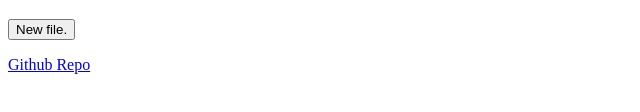
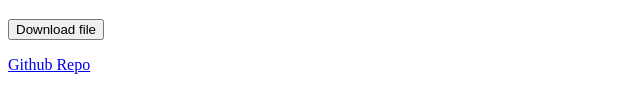
Before and after one commit to Brainy0789/pointseditorforch3, a plain HTML site: page index.html in a window 1280 px wide. Shown: the part 194-306 px from the top of the page, 0-640 px from the left. Drawn offline with Linux system fonts and the light colour scheme.

Commit message:
Update index.html

```diff
--- a/index.html
+++ b/index.html
@@ -9,7 +9,7 @@
     <p>Upload filech3_X</p>
   <input type="file" id="fileInput" /><br><br>
   <textarea id="replacement" placeholder="Points value" rows="3" cols="60"></textarea><br><br>
-  <button onclick="processFile()">New file.</button>
+  <button onclick="processFile()">Download file</button>
 
   <script>
     function processFile() {
```
